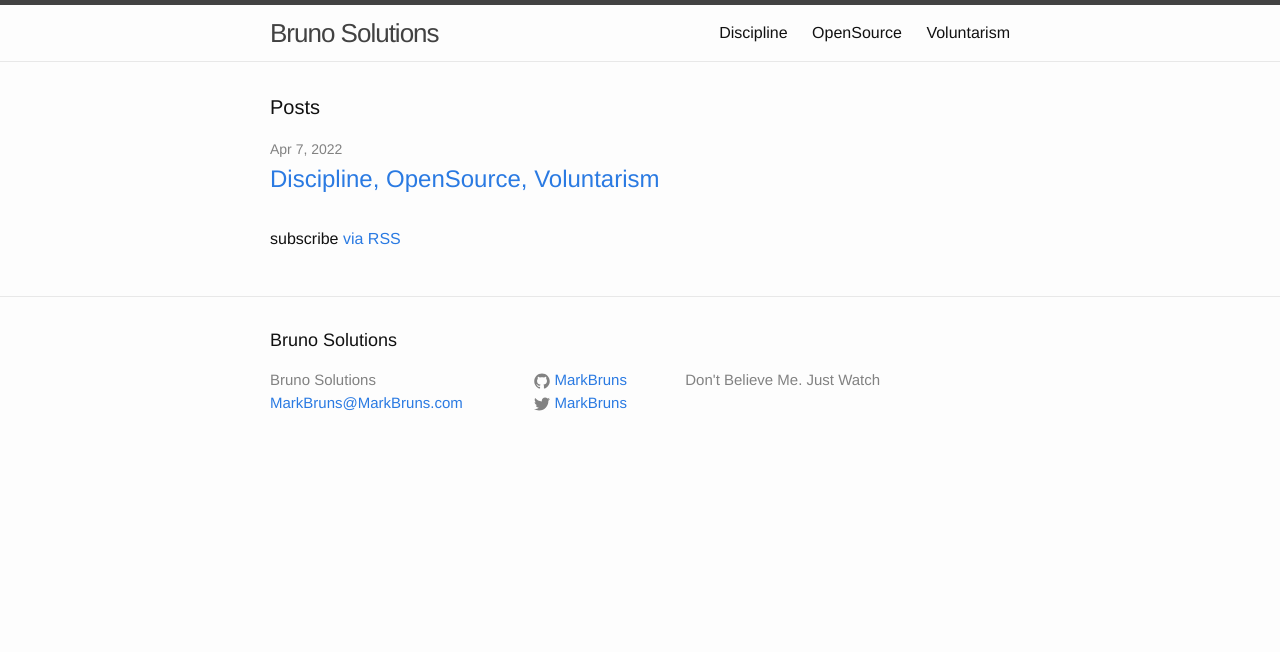
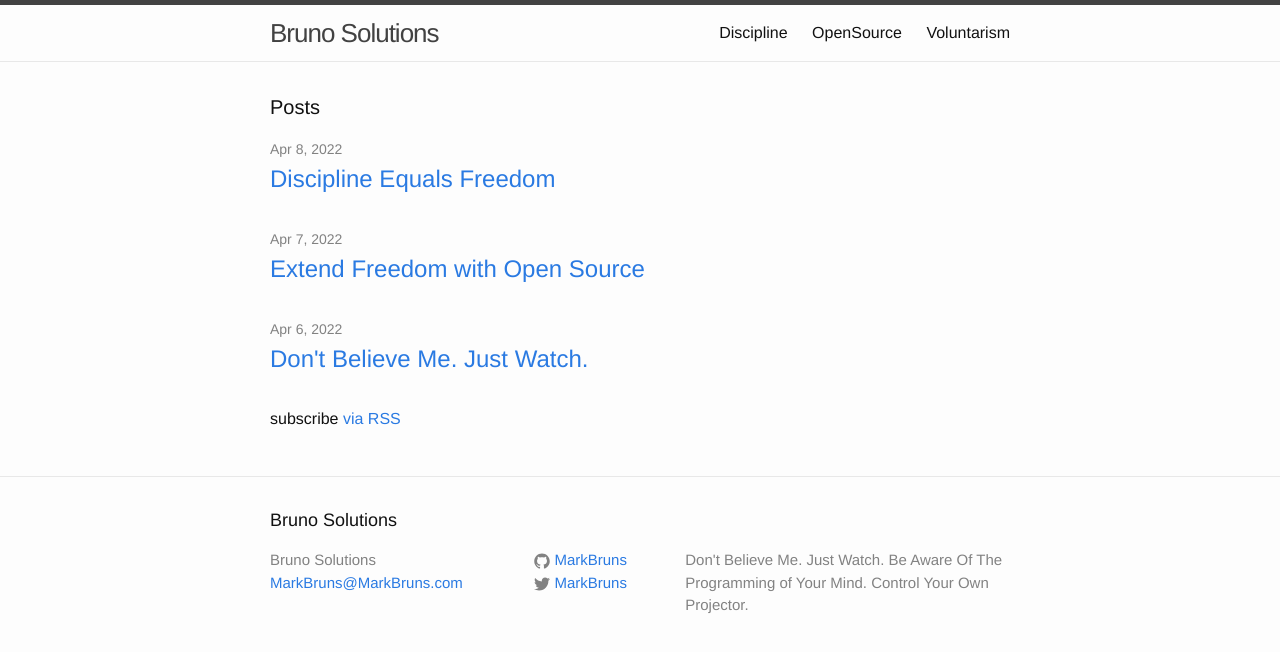
Before and after one commit to RockRapids/SHOP, a Jekyll site: the page built from index.html, in a window 1280 px wide. Shown: the top 652 px of the page. Built offline with Jekyll 4.4.1, drawn with Linux system fonts in a browser that asks for light colours.

Commit message:
landing page three

```diff
--- a/_config.yml
+++ b/_config.yml
@@ -1,7 +1,7 @@
 # Site settings
 title: Bruno Solutions
 email: MarkBruns@MarkBruns.com
-description: Don't Believe Me. Just Watch
+description: Don't Believe Me. Just Watch. Be Aware Of The Programming of Your Mind. Control Your Own Projector.
 twitter_username: MarkBruns
 github_username:  MarkBruns
 
```
Also changed, not shown: _posts/2022-04-06-Dont-Believe-Me.markdown (added, +8 -0 lines), _posts/2022-04-07-Disipline-OpenSource-Voluntarism.markdown (deleted, +0 -12 lines), _posts/2022-04-07-Extend-Freedom-With-OpenSource.markdown (added, +8 -0 lines), _posts/2022-04-08-Disipline-Equals-Freedom.markdown (added, +8 -0 lines).
